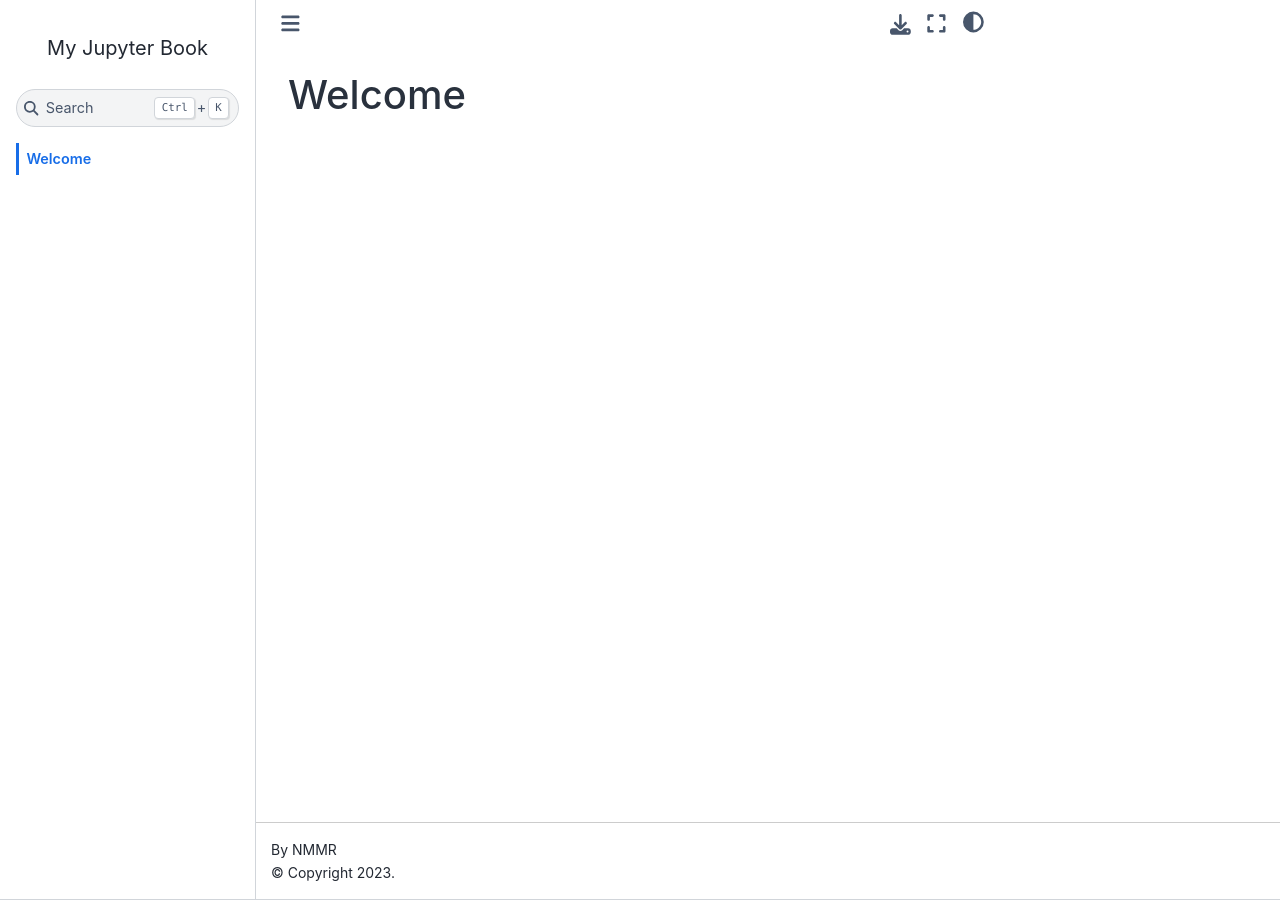
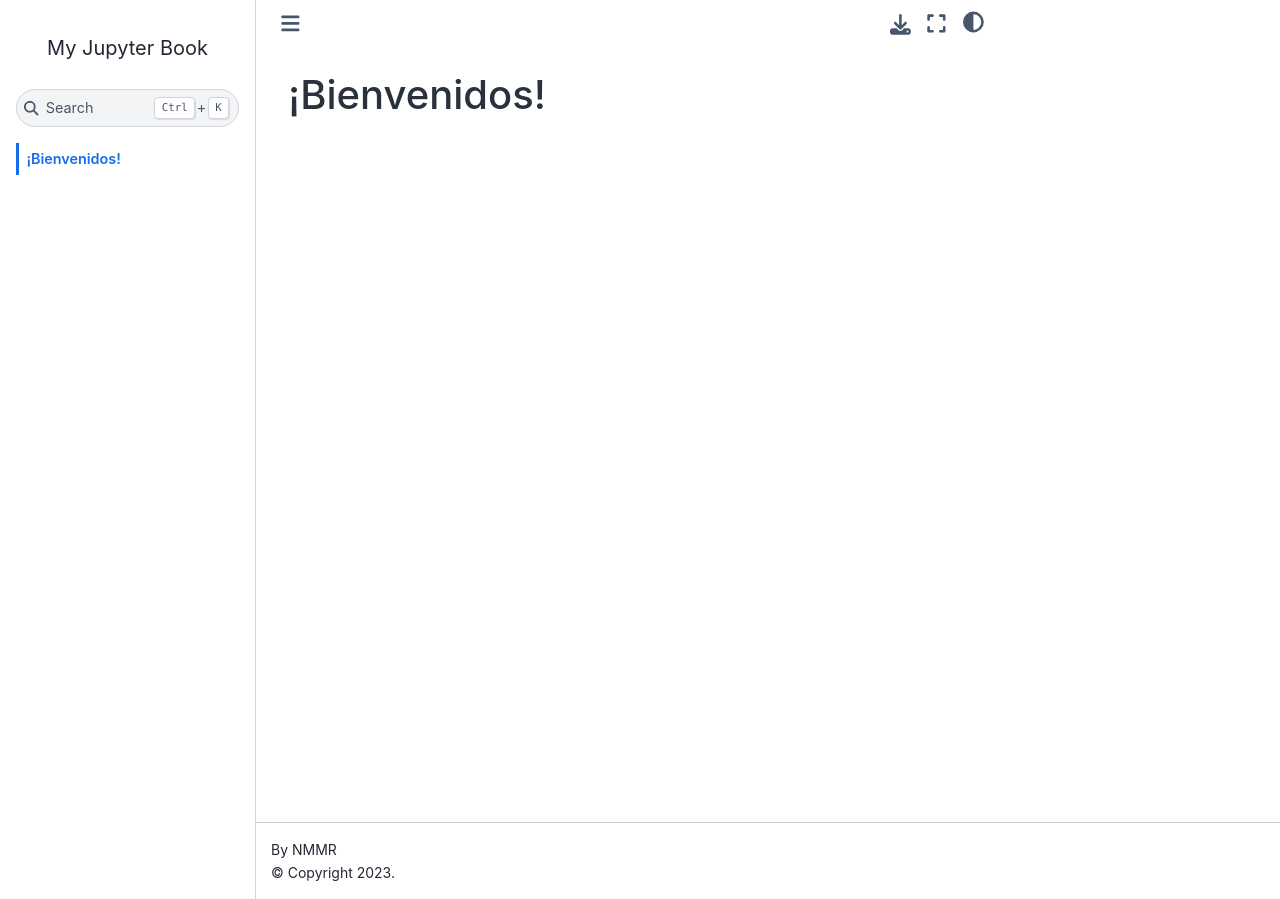
Before and after one commit to natmelgarejo/Bombeo-de-estados-en-aislantes-topol-gicos-de-orden-superior-tridimensional, a Jupyter Book: the page built from inicio.md, in a window 1280 px wide. Built offline with Jupyter Book 1.0.4 settings and Sphinx 7.4.7 and the Sphinx Book theme 1.1.4, drawn with Linux system fonts in a browser that asks for light colours; pages that are not in the unit, such as notebooks, are missing from menus.

Commit message:
Update inicio.md

```diff
--- a/inicio.md
+++ b/inicio.md
@@ -1 +1 @@
-# Welcome
+# ¡Bienvenidos!
```
